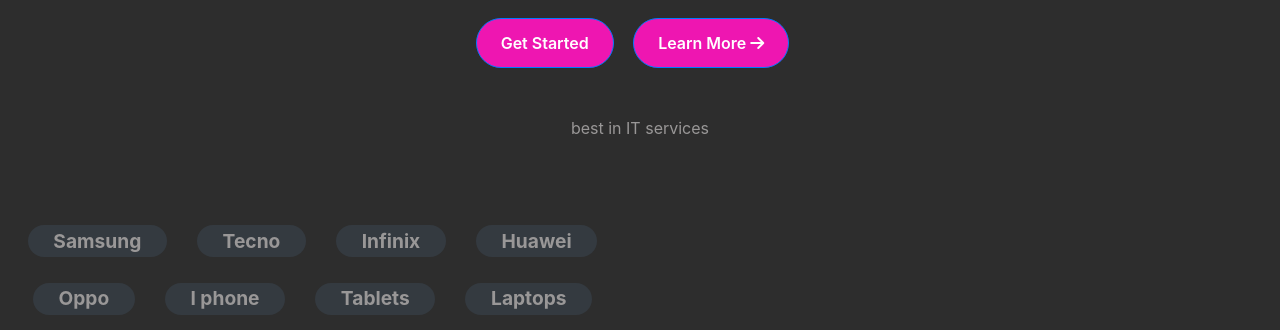
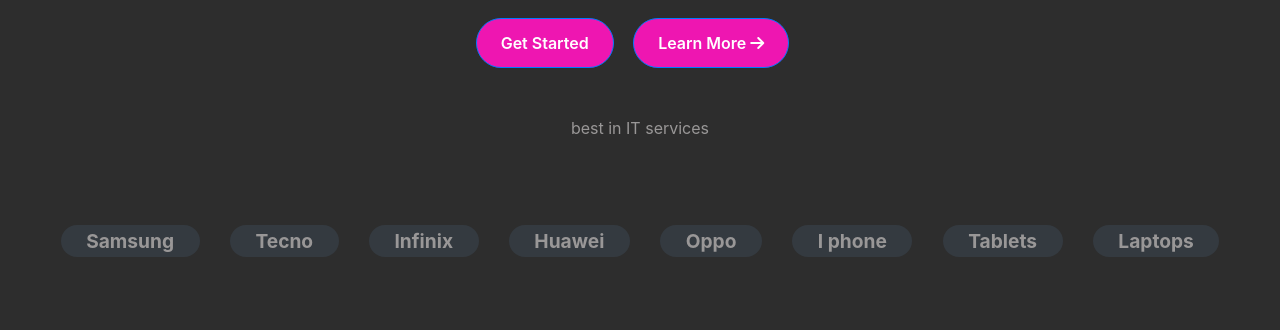
Before and after one commit to cephard/kipsfoundrywebsite, a plain HTML site: page index.html in a window 1280 px wide. Shown: the part 470-800 px from the top of the page. Drawn offline with Linux system fonts and the light colour scheme.

Commit message:
brands look better

```diff
--- a/index.html
+++ b/index.html
@@ -105,13 +105,12 @@
 
             <div class="row">
                 <div class="container-fluid text-center pt-5">
-                    <div class="col-12 col-lg-6">
+                    <div class="col-12">
                         <span class="badge rounded-pill bg-dark badge-lg">Samsung</span>
                         <span class="badge rounded-pill bg-dark badge-lg">Tecno</span>
                         <span class="badge rounded-pill bg-dark badge-lg">Infinix</span>
                         <span class="badge rounded-pill bg-dark badge-lg">Huawei</span>
-                    </div>
-                    <div class="col-12 col-lg-6">
+
                         <span class="badge rounded-pill bg-dark badge-lg">Oppo</span>
                         <span class="badge rounded-pill bg-dark badge-lg">I phone</span>
                         <span class="badge rounded-pill bg-dark badge-lg">Tablets</span>
```
